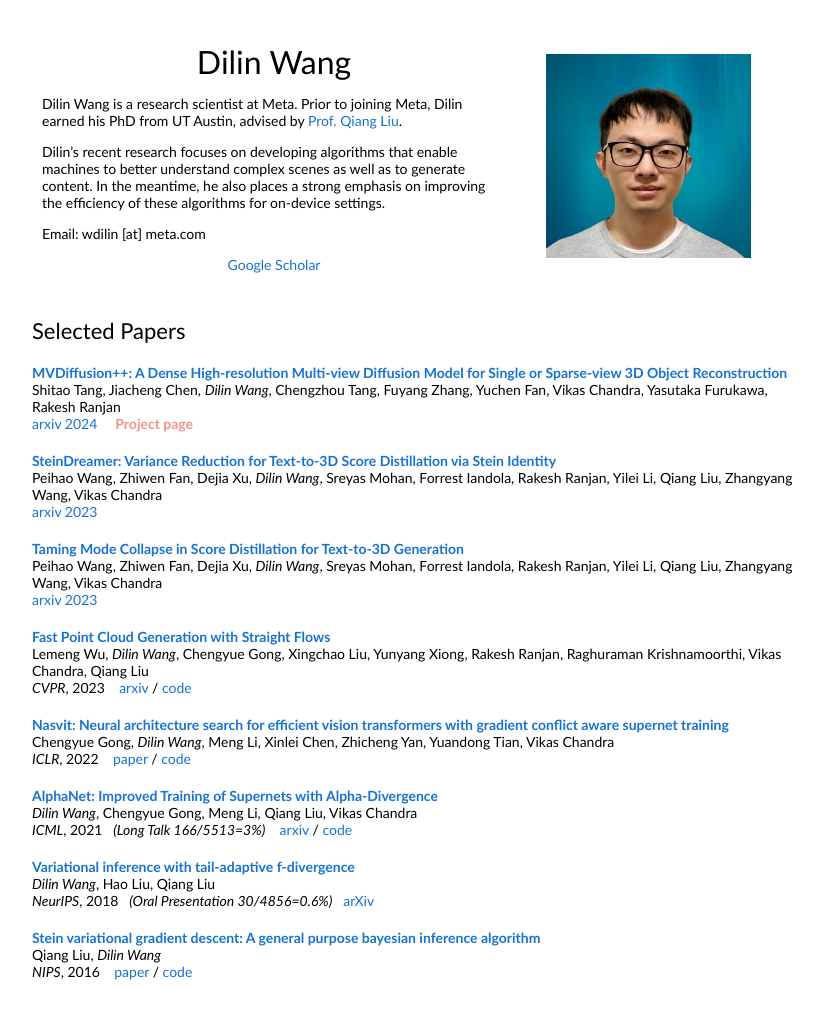
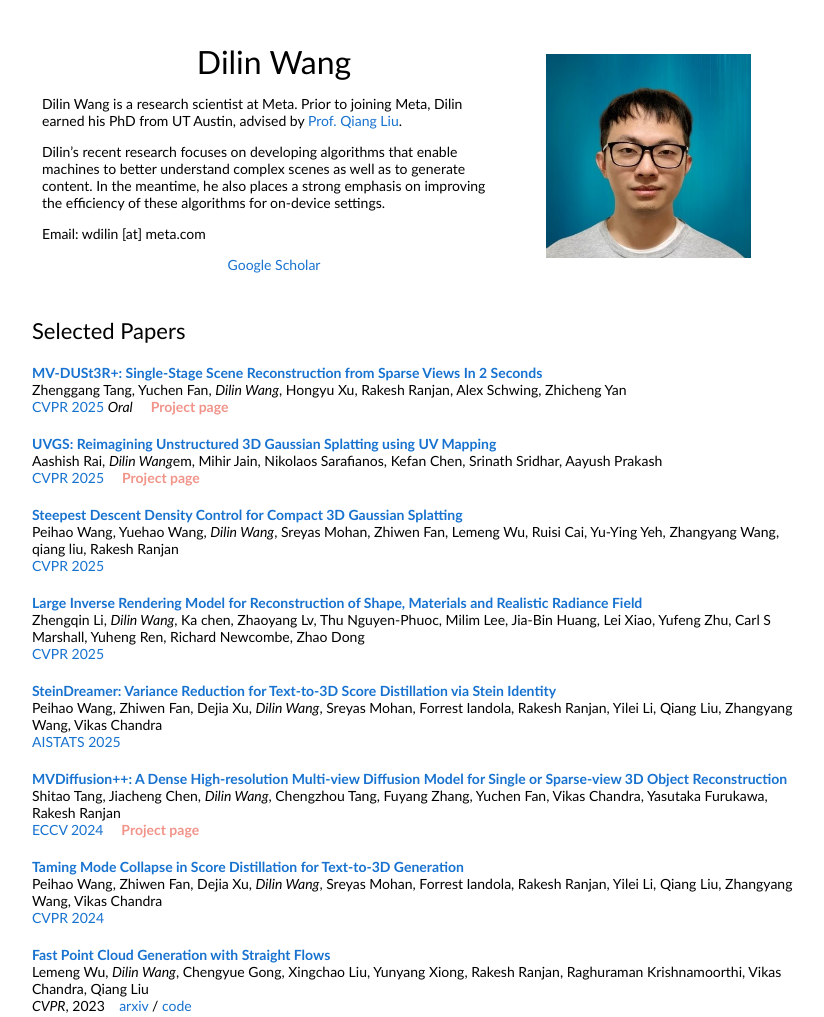
Before and after one commit to wdilin/wdilin.github.io, a plain HTML site: page index.html in a window 1280 px wide. Shown: the top 1017 px of the page, without its empty margins (218-1042 px from the left). Drawn offline with Linux system fonts and the light colour scheme.

Commit message:
Update index.html

```diff
--- a/index.html
+++ b/index.html
@@ -42,16 +42,52 @@
         </tbody></table>
         <table style="width:100%;border:0px;border-spacing:0px;border-collapse:separate;margin-right:auto;margin-left:auto;"><tbody>
 
+
 	<tr>
             <td style="padding:10px;width:75%;vertical-align:middle">
-                <a target="_blank" href="https://arxiv.org/pdf/2401.00604.pdf">
-                <papertitle>MVDiffusion++: A Dense High-resolution Multi-view Diffusion Model for Single or Sparse-view 3D Object Reconstruction</papertitle>
+                <a target="_blank" href="https://arxiv.org/abs/2412.06974">
+                <papertitle>MV-DUSt3R+: Single-Stage Scene Reconstruction from Sparse Views In 2 Seconds</papertitle>
               </a>
               <br>
-              Shitao Tang, Jiacheng Chen, <em>Dilin Wang</em>, Chengzhou Tang, Fuyang Zhang, Yuchen Fan, Vikas Chandra, Yasutaka Furukawa, Rakesh Ranjan
+              Zhenggang Tang, Yuchen Fan, <em>Dilin Wang</em>, Hongyu Xu, Rakesh Ranjan, Alex Schwing, Zhicheng Yan
 		<br>
-                <a target="_blank" href="https://arxiv.org/pdf/2402.12712.pdf">arxiv 2024</a>  &nbsp;   &nbsp;
-		    <a target="_blank" href="https://mvdiffusion-plusplus.github.io/" style="color: #F1948A;"> <strong>Project page</strong></a>
+                <a target="_blank" href="https://arxiv.org/abs/2412.06974">CVPR 2025</a>  <em> Oral</em> &nbsp;   &nbsp;
+		    <a target="_blank" href="https://mv-dust3rp.github.io/" style="color: #F1948A;"> <strong>Project page</strong></a>
+        </tr>
+
+	<tr>
+            <td style="padding:10px;width:75%;vertical-align:middle">
+                <a target="_blank" href="https://arxiv.org/abs/2502.01846">
+                <papertitle>UVGS: Reimagining Unstructured 3D Gaussian Splatting using UV Mapping</papertitle>
+              </a>
+              <br>
+              Aashish Rai, <em>Dilin Wang</em>em, Mihir Jain, Nikolaos Sarafianos, Kefan Chen, Srinath Sridhar, Aayush Prakash
+		<br>
+                <a target="_blank" href="https://arxiv.org/abs/2502.01846">CVPR 2025</a>  &nbsp;   &nbsp;
+		    <a target="_blank" href="https://aashishrai3799.github.io/uvgs/" style="color: #F1948A;"> <strong>Project page</strong></a>
+          </tr>
+
+
+	<tr>
+            <td style="padding:10px;width:75%;vertical-align:middle">
+                <a target="_blank" href="#">
+                <papertitle>Steepest Descent Density Control for Compact 3D Gaussian Splatting</papertitle>
+              </a>
+              <br>
+              Peihao Wang, Yuehao Wang, <em>Dilin Wang</em>, Sreyas Mohan, Zhiwen Fan, Lemeng Wu, Ruisi Cai, Yu-Ying Yeh, Zhangyang Wang, qiang liu, Rakesh Ranjan
+		<br>
+                <a target="_blank" href="#">CVPR 2025</a>
+          </tr>
+
+	<tr>
+            <td style="padding:10px;width:75%;vertical-align:middle">
+                <a target="_blank" href="#">
+                <papertitle>Large Inverse Rendering Model for Reconstruction of Shape, Materials and Realistic Radiance Field</papertitle>
+              </a>
+              <br>
+              Zhengqin Li, <em>Dilin Wang</em>, Ka chen, Zhaoyang Lv, Thu Nguyen-Phuoc, Milim Lee, Jia-Bin Huang, Lei Xiao, Yufeng Zhu, Carl S Marshall, Yuheng Ren, Richard Newcombe, Zhao Dong
+		<br>
+                <a target="_blank" href="#">CVPR 2025</a>
           </tr>
 
 	<tr>
@@ -62,9 +98,20 @@
               <br>
               Peihao Wang, Zhiwen Fan, Dejia Xu, <em>Dilin Wang</em>, Sreyas Mohan, Forrest Iandola, Rakesh Ranjan, Yilei Li, Qiang Liu, Zhangyang Wang, Vikas Chandra
 		<br>
-                <a target="_blank" href="https://arxiv.org/pdf/2401.00604.pdf">arxiv 2023</a>
+                <a target="_blank" href="https://arxiv.org/pdf/2401.00604.pdf">AISTATS 2025</a>
           </tr>
 
+	<tr>
+            <td style="padding:10px;width:75%;vertical-align:middle">
+                <a target="_blank" href="https://arxiv.org/pdf/2401.00604.pdf">
+                <papertitle>MVDiffusion++: A Dense High-resolution Multi-view Diffusion Model for Single or Sparse-view 3D Object Reconstruction</papertitle>
+              </a>
+              <br>
+              Shitao Tang, Jiacheng Chen, <em>Dilin Wang</em>, Chengzhou Tang, Fuyang Zhang, Yuchen Fan, Vikas Chandra, Yasutaka Furukawa, Rakesh Ranjan
+		<br>
+                <a target="_blank" href="https://arxiv.org/pdf/2402.12712.pdf">ECCV 2024</a>  &nbsp;   &nbsp;
+		    <a target="_blank" href="https://mvdiffusion-plusplus.github.io/" style="color: #F1948A;"> <strong>Project page</strong></a>
+          </tr>
 
 		<tr>
             <td style="padding:10px;width:75%;vertical-align:middle">
@@ -74,7 +121,7 @@
               <br>
               Peihao Wang, Zhiwen Fan, Dejia Xu, <em>Dilin Wang</em>, Sreyas Mohan, Forrest Iandola, Rakesh Ranjan, Yilei Li, Qiang Liu, Zhangyang Wang, Vikas Chandra
 		    <br>
-                <a target="_blank" href="https://arxiv.org/pdf/2401.00909.pdf">arxiv 2023</a>
+                <a target="_blank" href="https://arxiv.org/pdf/2401.00909.pdf">CVPR 2024</a>
           </tr>
 
 
```
